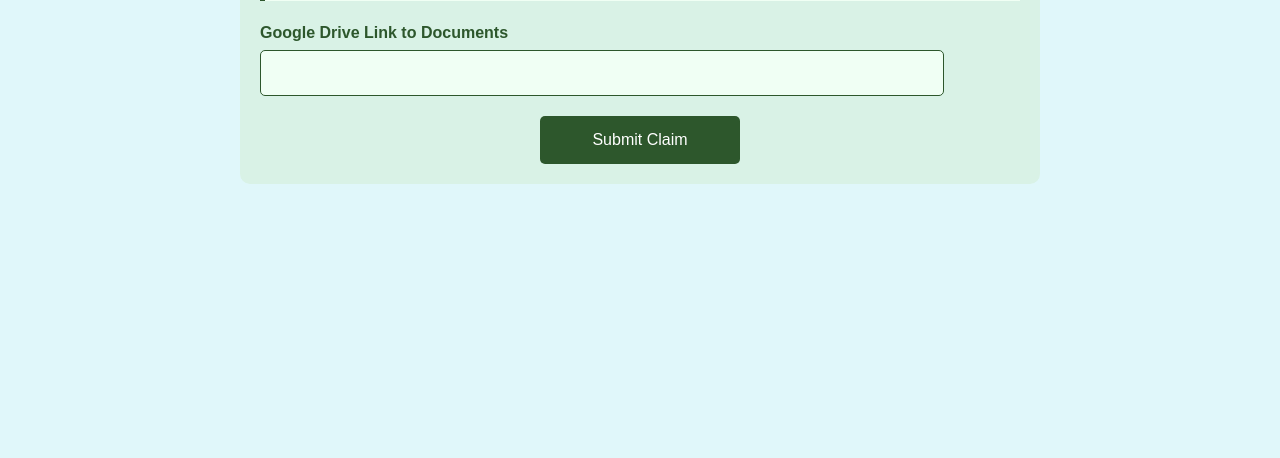
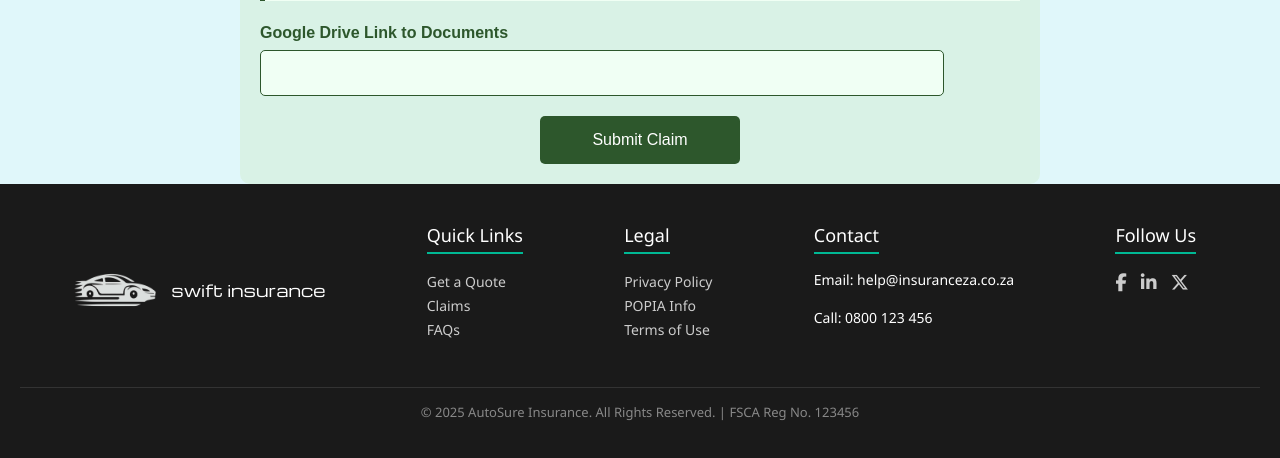
Before and after one commit to Vuyo17Sanlam/Car-Insurance-Capstone, a Flask app: page /new in a window 1280 px wide. Shown: the part 1214-1672 px from the top of the page. Before the commit the page ends 1398 px from the top, so only its background shows below. Run offline with Flask 3, Linux system fonts and the light colour scheme; parts of the project's set-up code (start-up, migrations or seed data) failed here and were passed over.

Commit message:
latest changes with logo and footer

```diff
--- a/templates/base.html
+++ b/templates/base.html
@@ -92,6 +92,75 @@
         font-size: 25px;
         margin-top: 12px;
       }
+      .insurance-footer {
+        background-color: #1a1a1a;
+        color: #ffffff;
+        padding: 40px 20px 20px;
+        font-family: "Segoe UI", sans-serif;
+        position: relative;
+        bottom: 0;
+        width: 100%;
+      }
+
+      .footer-content {
+        display: flex;
+        justify-content: space-evenly;
+        gap: 80px;
+        max-width: 1200px;
+      }
+
+      .footer-section h4 {
+        margin-bottom: 15px;
+        font-size: 18px;
+        border-bottom: 2px solid #00b894;
+        display: inline-block;
+        padding-bottom: 5px;
+      }
+
+      .footer-section ul {
+        list-style: none;
+        padding: 0;
+      }
+
+      .footer-section ul li a {
+        color: #ccc;
+        text-decoration: none;
+        font-size: 14px;
+        transition: color 0.3s;
+      }
+
+      .footer-section ul li a:hover {
+        color: #00b894;
+      }
+
+      .footer-section p {
+        font-size: 14px;
+        line-height: 1.6;
+      }
+
+      .social-icons a {
+        color: #ccc;
+        margin-right: 10px;
+        font-size: 18px;
+        transition: color 0.3s;
+      }
+
+      .social-icons a:hover {
+        color: #00b894;
+      }
+
+      .footer-bottom {
+        text-align: center;
+        margin-top: 30px;
+        font-size: 13px;
+        color: #888;
+        border-top: 1px solid #333;
+        padding-top: 15px;
+      }
+      .footer-logo {
+        width: 80px;
+        width: 90px;
+      }
     </style>
     {% block head_content %} {% endblock %}
   </head>
@@ -141,7 +210,56 @@
       ></button>
     </div>
     {% endfor %} {% endif %} {% endwith %} {% block content %} {% endblock %}
+    <footer class="insurance-footer">
+      <div class="footer-content">
+        <div class="logo-container">
+          <img
+            class="logo"
+            src="{{ url_for('static', filename='images/white_logo.png') }}"
+            alt="White Logo"
+          />
+          <p class="logo-text">swift insurance</p>
+        </div>
+        <div class="footer-section">
+          <h4>Quick Links</h4>
+          <ul>
+            <li><a href="#">Get a Quote</a></li>
+            <li><a href="#">Claims</a></li>
+            <li><a href="#">FAQs</a></li>
+          </ul>
+        </div>
 
+        <div class="footer-section">
+          <h4>Legal</h4>
+          <ul>
+            <li><a href="#">Privacy Policy</a></li>
+            <li><a href="#">POPIA Info</a></li>
+            <li><a href="#">Terms of Use</a></li>
+          </ul>
+        </div>
+
+        <div class="footer-section">
+          <h4>Contact</h4>
+          <p>Email: help@insuranceza.co.za</p>
+          <p>Call: 0800 123 456</p>
+        </div>
+
+        <div class="footer-section">
+          <h4>Follow Us</h4>
+          <div class="social-icons">
+            <a href="#"><i class="fab fa-facebook-f"></i></a>
+            <a href="#"><i class="fab fa-linkedin-in"></i></a>
+            <a href="#"><i class="fab fa-x-twitter"></i></a>
+          </div>
+        </div>
+      </div>
+      <div class="footer-bottom">
+        <p>
+          &copy; 2025 AutoSure Insurance. All Rights Reserved. | FSCA Reg No.
+          123456
+        </p>
+      </div>
+    </footer>
     <script
       src="https://cdn.jsdelivr.net/npm/bootstrap@5.3.3/dist/js/bootstrap.bundle.min.js"
       integrity="sha384-YvpcrYf0tY3lHB60NNkmXc5s9fDVZLESaAA55NDzOxhy9GkcIdslK1eN7N6jIeHz"
```
Also changed, not shown: static/images/logo.png (added), static/images/very_white_logo.jpg (added), static/images/white_logo.png (added).
